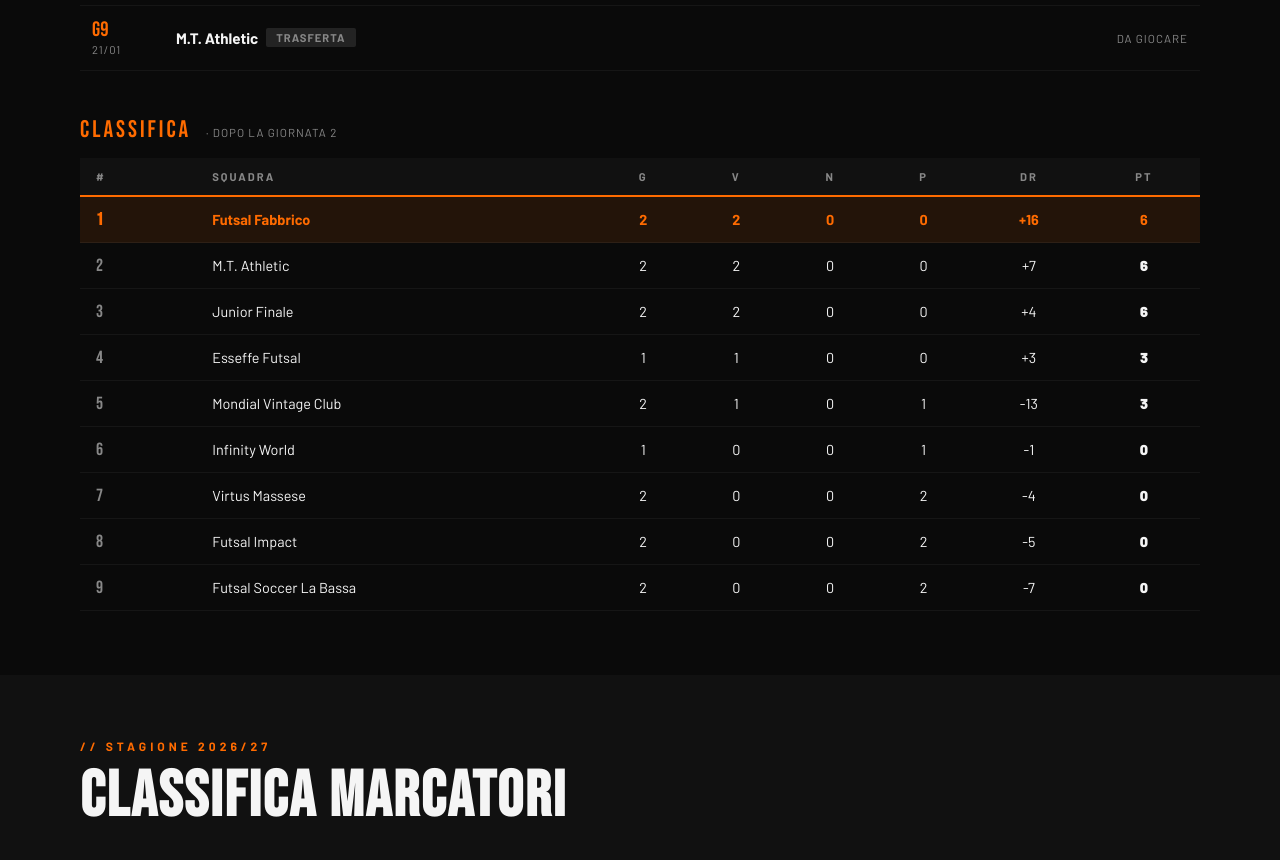
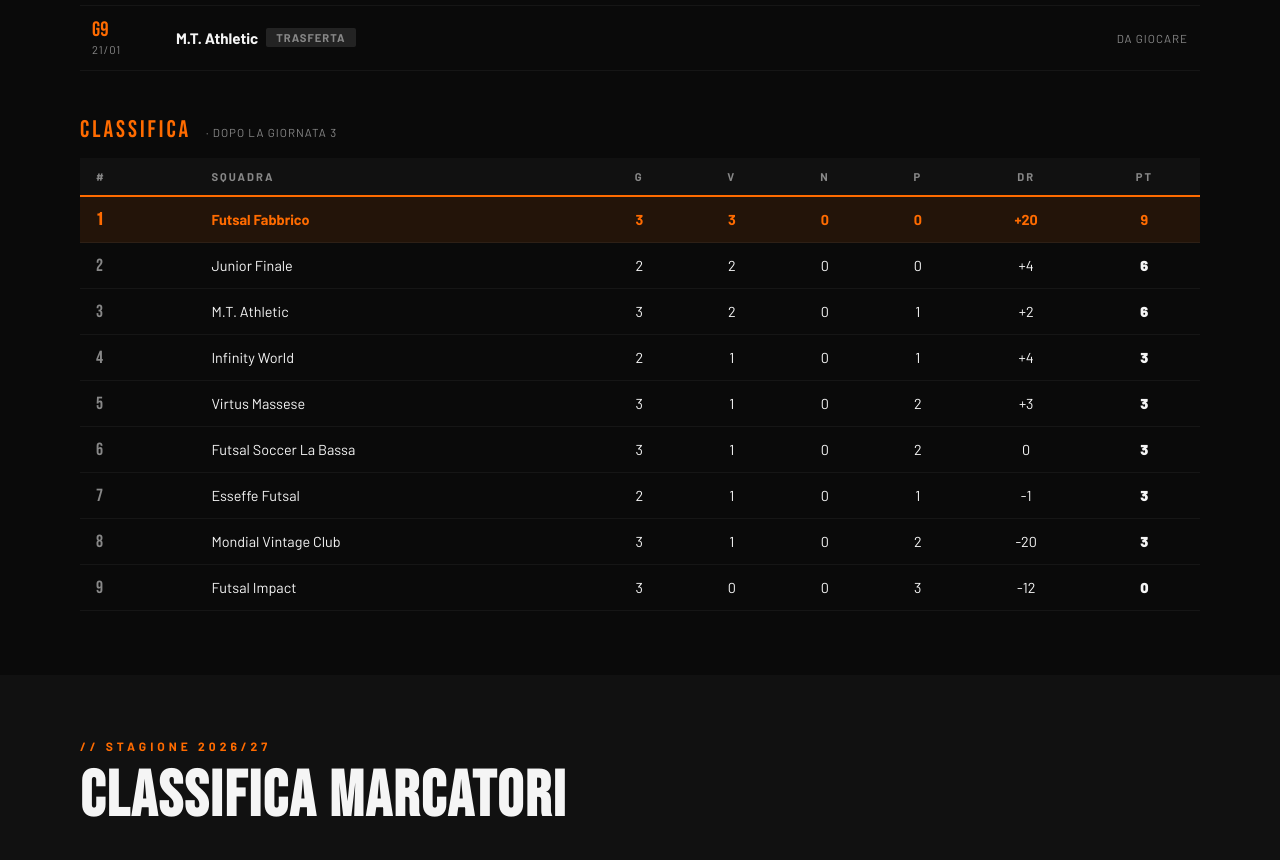
Before and after one commit to torneodelpretefavreg/tdp, a plain HTML site: page index.html in a window 1280 px wide. Shown: the part 2640-3500 px from the top of the page. Drawn offline with Linux system fonts and the light colour scheme.

Commit message:
Classifica CSI Serie B dopo la G3
Co-Authored-By: Claude Opus 5.5 <noreply@anthropic.com>
Claude-Session: https://claude.ai/code/session_01VCd5jNiuPDb1Rk6daT2bcu

```diff
--- a/index.html
+++ b/index.html
@@ -1199,18 +1199,18 @@ const PARTITE = [
 ];
 
 // CLASSIFICA — dalla grafica ufficiale; aggiorna dopo ogni giornata
-const CLASSIFICA_DOPO = 2; // giornata
+const CLASSIFICA_DOPO = 3; // giornata
 const CLASSIFICA_NOTA = ""; // nota facoltativa; vuota = "dopo la giornata X"
 const CLASSIFICA = [
-  { sq:"Futsal Fabbrico",        g:2, v:2, n:0, p:0, dr:16,  pt:6 },
-  { sq:"M.T. Athletic",          g:2, v:2, n:0, p:0, dr:7,   pt:6 },
+  { sq:"Futsal Fabbrico",        g:3, v:3, n:0, p:0, dr:20,  pt:9 },
   { sq:"Junior Finale",          g:2, v:2, n:0, p:0, dr:4,   pt:6 },
-  { sq:"Esseffe Futsal",         g:1, v:1, n:0, p:0, dr:3,   pt:3 },
-  { sq:"Mondial Vintage Club",   g:2, v:1, n:0, p:1, dr:-13, pt:3 },
-  { sq:"Infinity World",         g:1, v:0, n:0, p:1, dr:-1,  pt:0 },
-  { sq:"Virtus Massese",         g:2, v:0, n:0, p:2, dr:-4,  pt:0 },
-  { sq:"Futsal Impact",          g:2, v:0, n:0, p:2, dr:-5,  pt:0 },
-  { sq:"Futsal Soccer La Bassa", g:2, v:0, n:0, p:2, dr:-7,  pt:0 },
+  { sq:"M.T. Athletic",          g:3, v:2, n:0, p:1, dr:2,   pt:6 },
+  { sq:"Infinity World",         g:2, v:1, n:0, p:1, dr:4,   pt:3 },
+  { sq:"Virtus Massese",         g:3, v:1, n:0, p:2, dr:3,   pt:3 },
+  { sq:"Futsal Soccer La Bassa", g:3, v:1, n:0, p:2, dr:0,   pt:3 },
+  { sq:"Esseffe Futsal",         g:2, v:1, n:0, p:1, dr:-1,  pt:3 },
+  { sq:"Mondial Vintage Club",   g:3, v:1, n:0, p:2, dr:-20, pt:3 },
+  { sq:"Futsal Impact",          g:3, v:0, n:0, p:3, dr:-12, pt:0 },
 ];
 
 /* ════════════════════════════════════════════════════════════════
```
